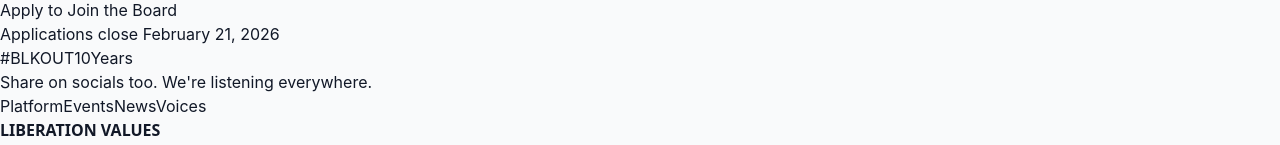
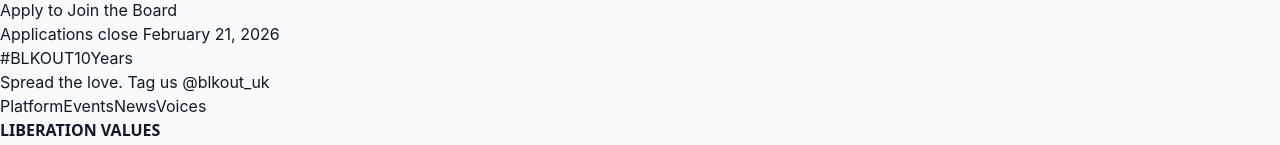
Before and after one commit to BLKOUTUK/comms-blkout, a React (Vite) app: page /10years in a window 1280 px wide. Shown: the part 1388-1533 px from the top of the page. Built offline with nearby package versions, Linux system fonts and the light colour scheme; no server answers.

Commit message:
Fix footer copy: friendlier tone for hashtag CTA
Co-Authored-By: Claude Opus 4.6 <noreply@anthropic.com>

```diff
--- a/src/pages/celebrate/CelebratePage.tsx
+++ b/src/pages/celebrate/CelebratePage.tsx
@@ -289,7 +289,7 @@ export function CelebratePage() {
       <div className="text-center mt-8 mb-4">
         <p className="text-liberation-sovereignty-gold font-bold text-lg">#BLKOUT10Years</p>
         <p className="text-gray-500 text-sm mt-2">
-          Share on socials too. We're listening everywhere.
+          Spread the love. Tag us @blkout_uk
         </p>
       </div>
     </PublicLayout>
```
